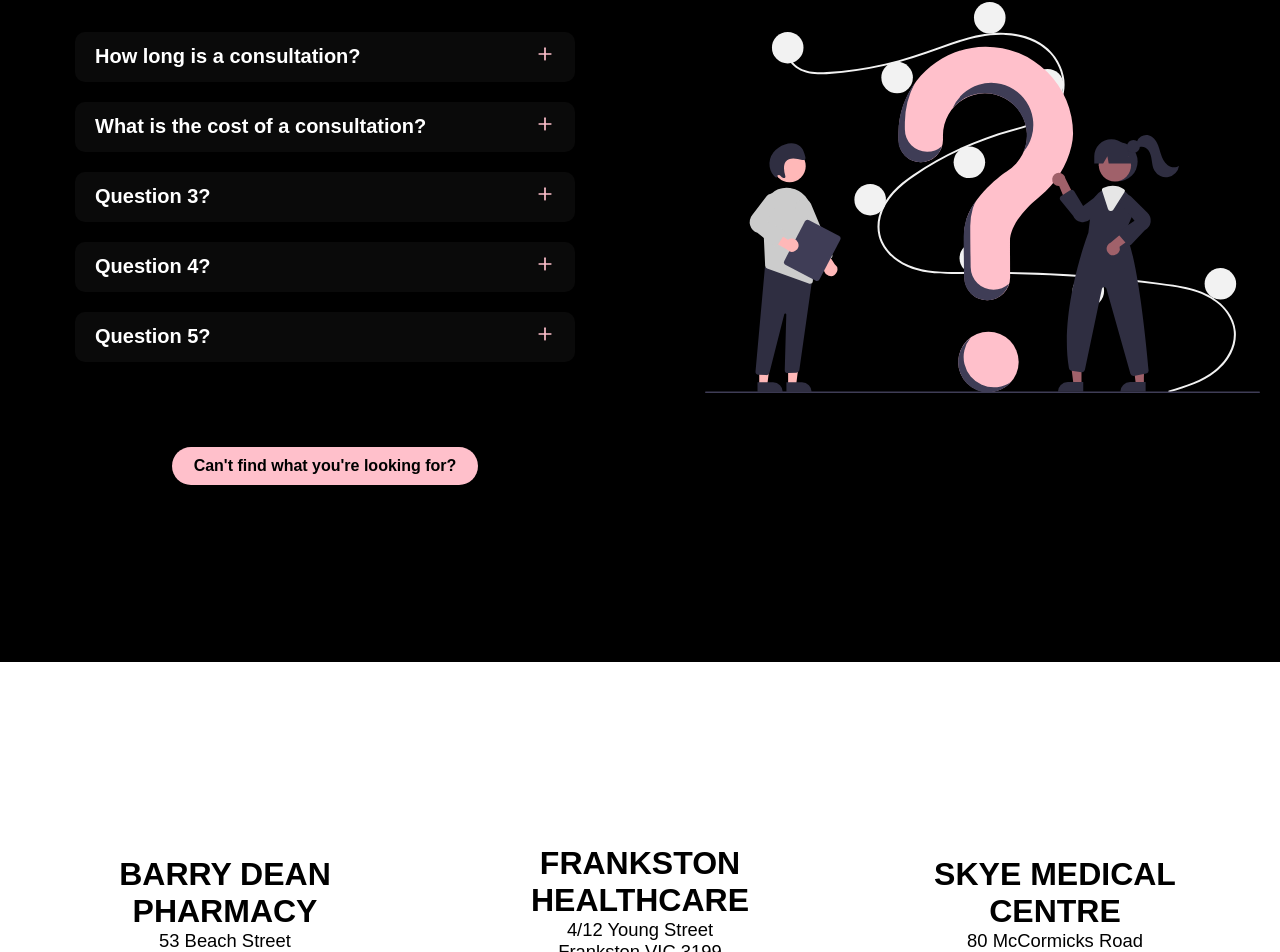
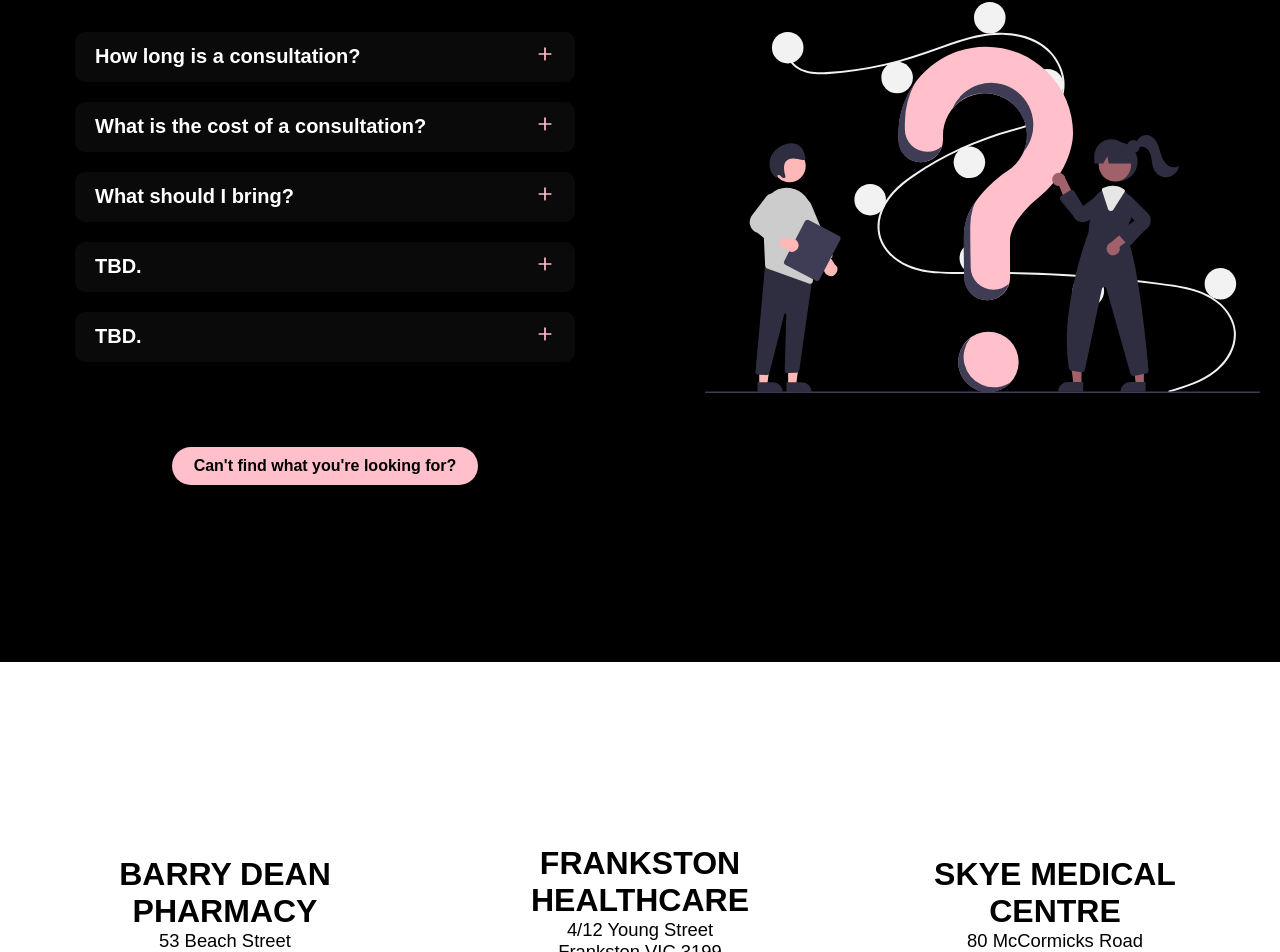
Before and after one commit to jackedwardbeard/01-Jane_Spence, a React (Create React App) app in the folder jane_spence/: page / in a window 1280 px wide. Shown: the part 2138-3090 px from the top of the page. Built offline with nearby package versions, Linux system fonts and the light colour scheme.

Commit message:
Minor changes to FAQs.

```diff
--- a/jane_spence/src/components/Information/faqs.js
+++ b/jane_spence/src/components/Information/faqs.js
@@ -10,17 +10,17 @@ export const faqs = [
     },
 
     {
-        question: 'Question 3?',
-        answer: 'All consultations are bulk-billed with a valid EPC referral.'
+        question: 'What should I bring?',
+        answer: 'TBD.'
     },
 
     {
-        question: 'Question 4?',
-        answer: 'All consultations are bulk-billed with a valid EPC referral.'
+        question: 'TBD.',
+        answer: 'TBD.'
     },
 
     {
-        question: 'Question 5?',
-        answer: 'All consultations are bulk-billed with a valid EPC referral.'
+        question: 'TBD.',
+        answer: 'TBD.'
     },
 ]
```
